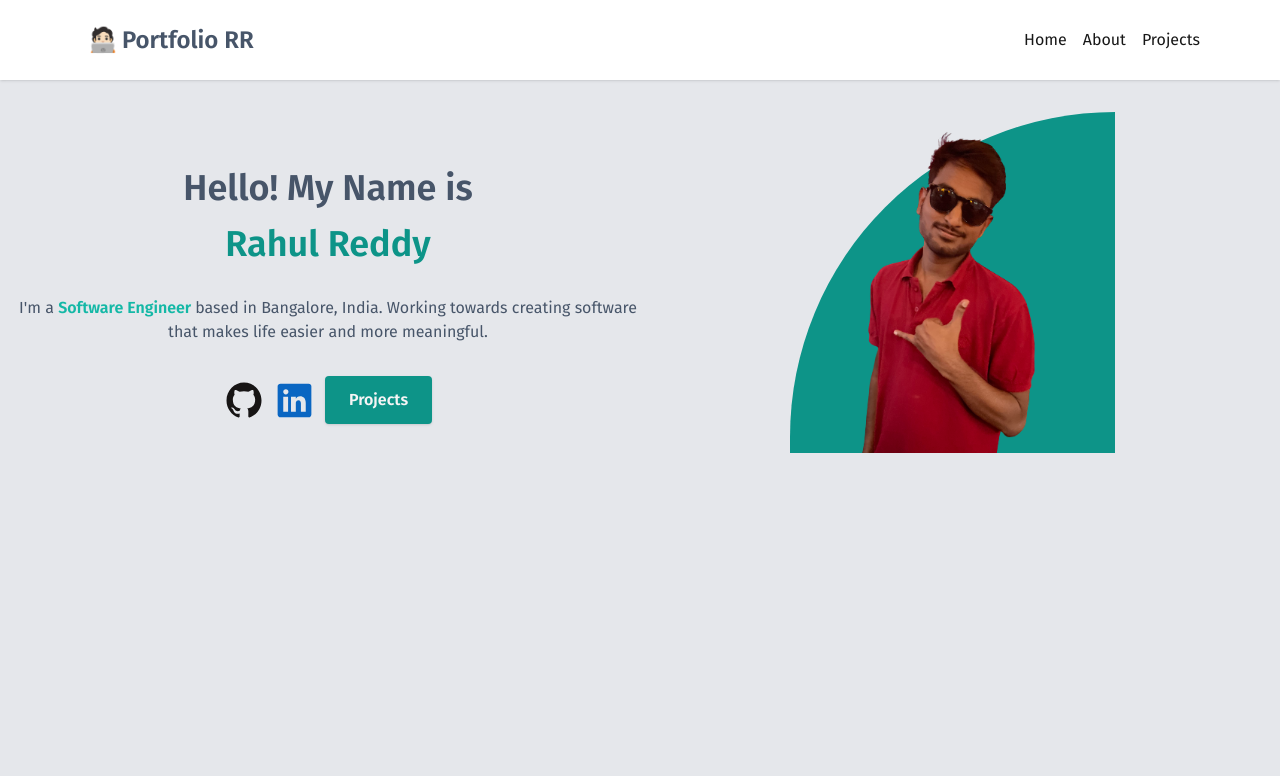
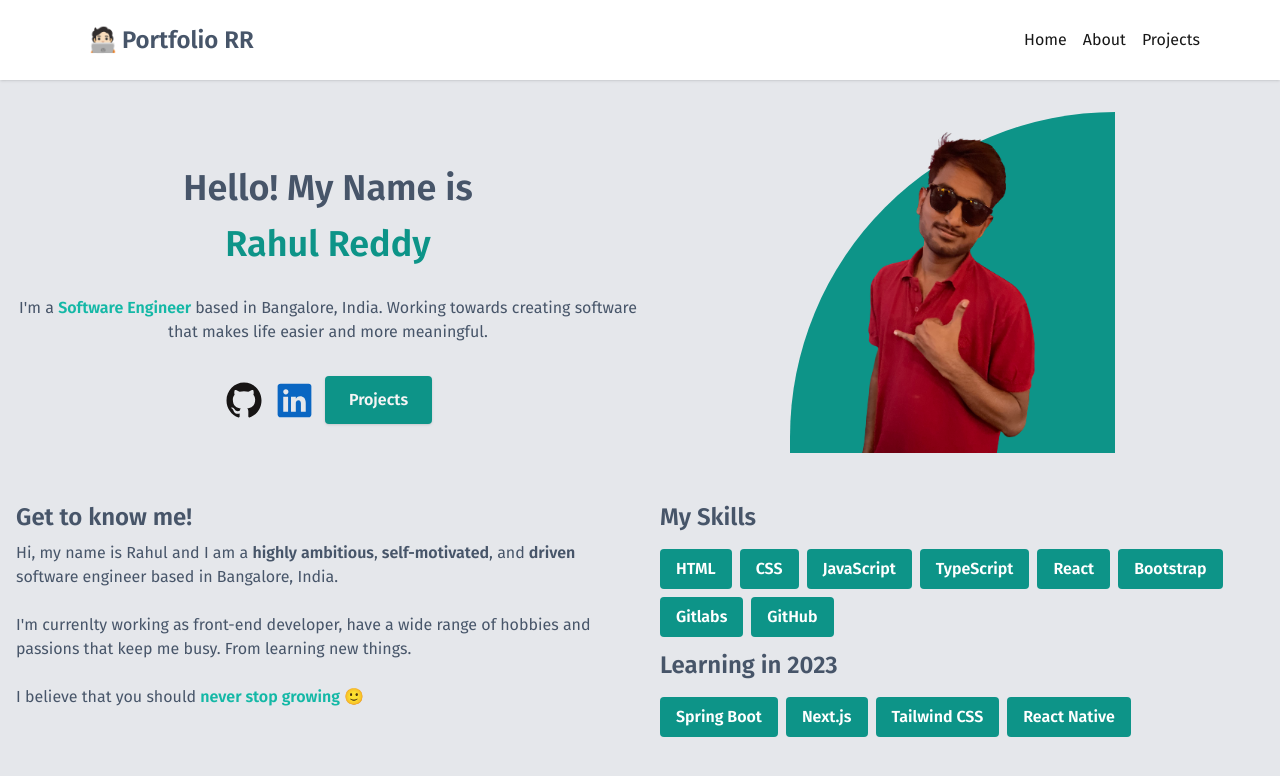
Before and after one commit to rahulreddyRR/rahulreddy.github.in, a Next.js app: page / in a window 1280 px wide. Shown: the top 776 px of the page. Built offline with nearby package versions, Linux system fonts and the light colour scheme.

Commit message:
added about myself sections

```diff
--- /dev/null
+++ b/src/Components/AboutMyself.jsx
@@ -0,0 +1,44 @@
+import React from "react";
+import SkillsSections from "./Skills";
+import { Current_skills, Current_Learning_skills } from "@/Constent/Constents";
+
+const AboutMyself = () => {
+  return (
+    <section className="mt-20 md:mt-8">
+      <div className="flex flex-col space-y-10 items-stretch justify-center align-top md:space-x-10 md:space-y-0 p-4 md:flex-row md:text-left">
+        <div className="md:w-1/2">
+          <h2 className="text-center text-2xl font-bold mb-2 md:text-left">
+            Get to know me!
+          </h2>
+          <p>
+            Hi, my name is Rahul and I am a{" "}
+            <span className="font-bold">{"highly ambitious"}</span>,
+            <span className="font-bold">{" self-motivated"}</span>, and
+            <span className="font-bold">{" driven"}</span> software engineer
+            based in Bangalore, India.
+          </p>
+          <br />
+          <p>
+            I&#39;m currenlty working as front-end developer, have a wide range
+            of hobbies and passions that keep me busy. From learning new things.
+          </p>
+          <br />
+          <p>
+            I believe that you should{" "}
+            <span className="font-bold text-teal-500">never stop growing</span>{" "}
+            🙂
+          </p>
+        </div>
+        <div className="text-center md:w-1/2 md:text-left">
+          <SkillsSections skills={Current_skills} title="My Skills" />
+          <SkillsSections
+            skills={Current_Learning_skills}
+            title="Learning in 2023"
+          />
+        </div>
+      </div>
+    </section>
+  );
+};
+
+export default AboutMyself;
--- a/src/Components/HeroSection.jsx
+++ b/src/Components/HeroSection.jsx
@@ -3,10 +3,11 @@ import Image from "next/image";
 import heroImage from "../../public/rahul_transparent_crop.png";
 import { IoLogoGithub, IoLogoLinkedin } from "react-icons/io";
 import Link from "next/link";
+import { My_Github_url, My_Linked_url } from "@/Constent/Constents";
 
 const HeroSection = () => {
   return (
-    <section className="md:flex md:flex-row-reverse max-w-7xl px-4 mt-6">
+    <section className="md:flex w-full md:flex-row-reverse px-4 mt-6">
       <div className="md:mt-2 md:w-1/2 text-center grid place-content-center">
         <div className="bg-teal-600 rounded-tl-[999px]">
           <Image src={heroImage} alt="" width={325} height={325} />
@@ -26,10 +27,10 @@ const HeroSection = () => {
         </p>
         <div>
           <div className="flex justify-center items-center gap-2 mt-8">
-            <a href="https://www.google.com" target={"_blank"} rel="noreferrer">
+            <a href={My_Github_url} target={"_blank"} rel="noreferrer">
               <IoLogoGithub size={40} color="#171515" />
             </a>
-            <a href="https://www.google.com" target={"_blank"} rel="noreferrer">
+            <a href={My_Linked_url} target={"_blank"} rel="noreferrer">
               <IoLogoLinkedin size={45} color="#0A66C2" />
             </a>
             <Link
--- a/src/Components/Homepage.jsx
+++ b/src/Components/Homepage.jsx
@@ -1,3 +1,4 @@
+import AboutMyself from "./AboutMyself";
 import HeroSection from "./HeroSection";
 import NavBar from "./Navbar";
 
@@ -6,6 +7,7 @@ const Homepage = () => {
     <div className="min-h-screen bg-gray-200 antialiased text-slate-600">
       <NavBar />
       <HeroSection />
+      <AboutMyself />
     </div>
   );
 };
--- a/src/Components/Navbar.jsx
+++ b/src/Components/Navbar.jsx
@@ -1,21 +1,7 @@
 import Link from "next/link";
 import React, { useState } from "react";
 import { IoMdMenu, IoMdClose } from "react-icons/io";
-
-const NAV_ITEMS = [
-  {
-    label: "Home",
-    page: "home",
-  },
-  {
-    label: "About",
-    page: "about",
-  },
-  {
-    label: "Projects",
-    page: "projects",
-  },
-];
+import { NAV_ITEMS } from "@/Constent/Constents";
 
 const NavBar = () => {
   const [mobileNav, setMobileNav] = useState(false);
--- /dev/null
+++ b/src/Components/Skills.jsx
@@ -0,0 +1,24 @@
+import React from "react";
+const SkillsSections = ({ skills, title }) => {
+  return (
+    <>
+      <h2 className="text-center text-2xl font-bold mb-2 md:text-left">
+        {title}
+      </h2>
+      <div className="flex flex-wrap flex-row justify-center z-10 md:justify-start mb-3">
+        {skills.map((item, idx) => {
+          return (
+            <p
+              key={idx}
+              className="bg-teal-600 px-4 py-2 mr-2 mt-2 text-white rounded font-semibold"
+            >
+              {item.skill}
+            </p>
+          );
+        })}
+      </div>
+    </>
+  );
+};
+
+export default SkillsSections;
--- /dev/null
+++ b/src/Constent/Constents.js
@@ -0,0 +1,35 @@
+export const NAV_ITEMS = [
+  {
+    label: "Home",
+    page: "home",
+  },
+  {
+    label: "About",
+    page: "about",
+  },
+  {
+    label: "Projects",
+    page: "projects",
+  },
+];
+
+export const Current_skills = [
+  { skill: "HTML" },
+  { skill: "CSS" },
+  { skill: "JavaScript" },
+  { skill: "TypeScript" },
+  { skill: "React" },
+  { skill: "Bootstrap" },
+  { skill: "Gitlabs" },
+  { skill: "GitHub" },
+];
+
+export const Current_Learning_skills = [
+  { skill: "Spring Boot" },
+  { skill: "Next.js" },
+  { skill: "Tailwind CSS" },
+  { skill: "React Native" },
+];
+
+export const My_Github_url = "";
+export const My_Linked_url = "";
```
